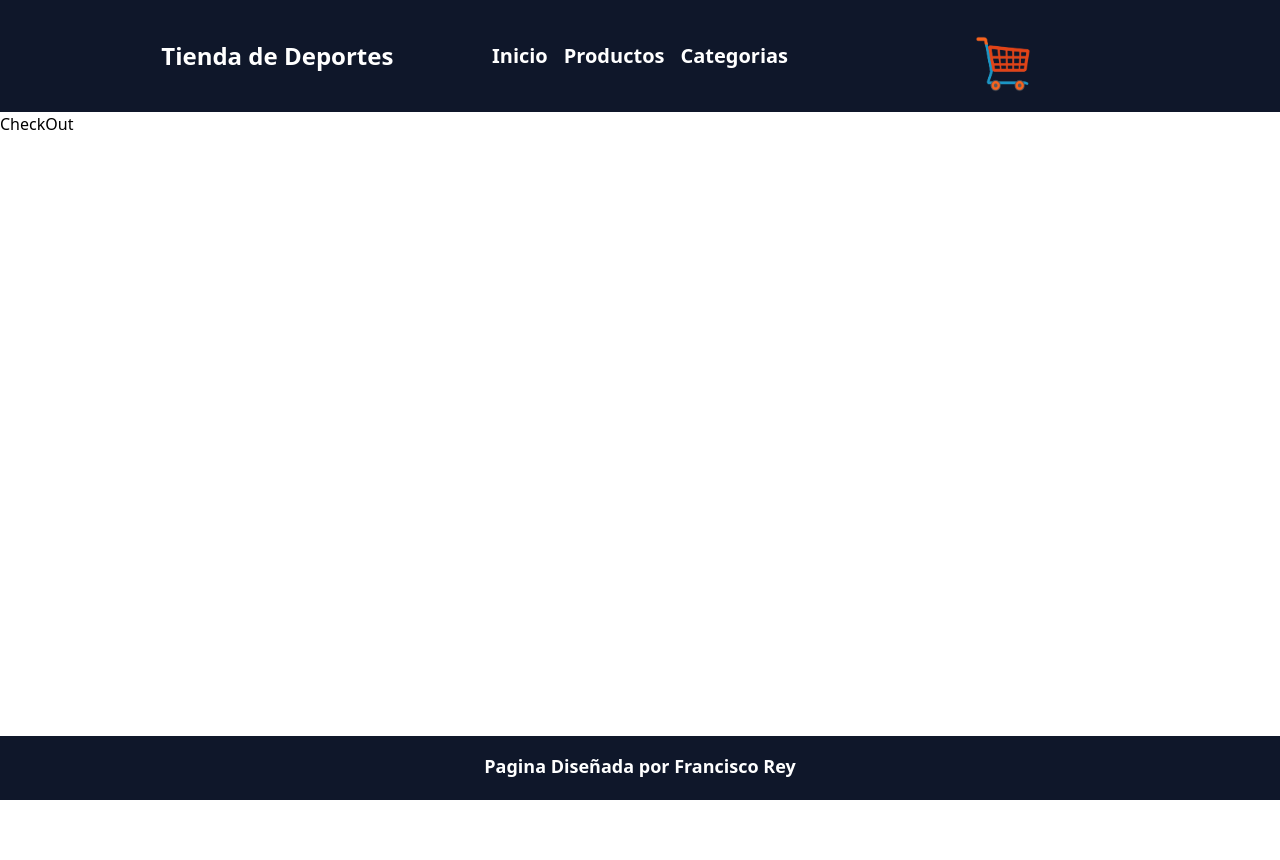
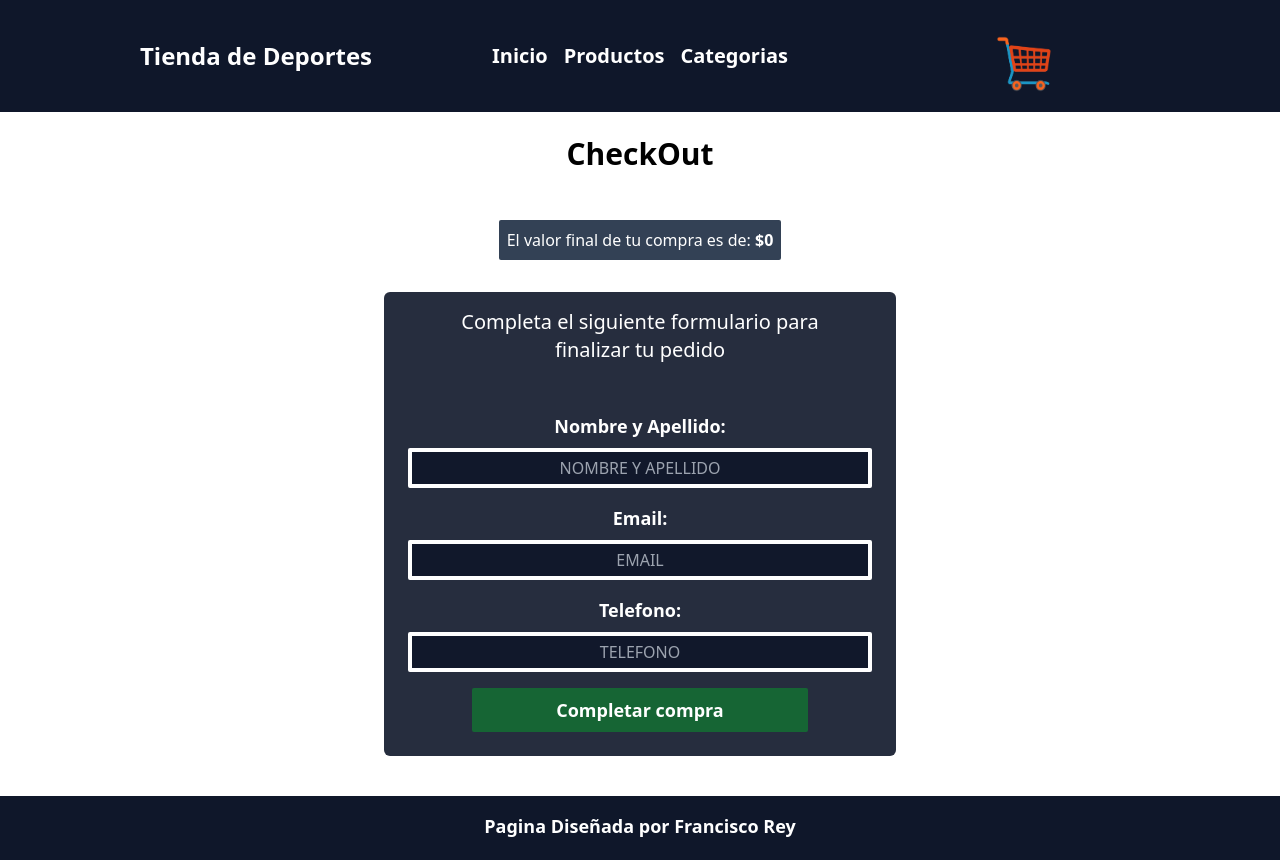
Before and after one commit to franrey98/rey-app, a React (Create React App) app: page /checkout in a window 1280 px wide. Before the commit the page ends 800 px from the top, so only its background shows below. Built offline with nearby package versions, Linux system fonts and the light colour scheme.

Commit message:
Agregue formulario, falta logica

```diff
--- a/src/components/Cart.jsx
+++ b/src/components/Cart.jsx
@@ -32,7 +32,7 @@ const Cart = () => {
                             <h2>Compra Total</h2>
                             <p>Total: {cartTotal()}</p>
                         </div>
-                        <Link to='/checkout' /* onClick={setInCartFalse} */ className='mt-4 bg-green-900 p-2 rounded-md text-white text-xl'>Ir al checkout</Link>
+                        <Link to='/checkout'  /* onClick={setInCartFalse} */ className='mt-4 bg-green-900 p-2 rounded-md text-white text-xl'>Ir al checkout</Link>
                     </div>
                 </div>
                 : <div>
--- a/src/components/Checkout.jsx
+++ b/src/components/Checkout.jsx
@@ -1,9 +1,57 @@
-import React from 'react'
+import { CartContext } from "../context/CartContext"
+import { useContext, useState } from "react"
 
 const Checkout = () => {
+
+    const { cart, cartTotal } = useContext(CartContext)
+
+    console.log(cart)
+
     return (
-        <div>
-            <h1>CheckOut</h1>
+        <div className="2xl:mx-40 pb-8">
+            <h1 className="text-center my-6  font-bold text-3xl">CheckOut</h1>
+
+            <div className="flex flex-col items-center m-2 ">
+                <p className="text-base font-normal p-2 my-6 bg-slate-700 rounded-sm text-white">El valor final de tu compra es de: <span className="font-bold">${cartTotal()}</span></p>
+            </div>
+
+
+            <form className=" bg-slate-900/90 rounded-md p-2 mx-8 md:mx-56 lg:mx-96 py-4 pb-6">
+                <p className="mb-12 font-medium text-xl mx-8 text-center text-white">Completa el siguiente formulario para finalizar tu pedido</p>
+                <div className="flex flex-col text-center">
+                    <label htmlFor="name" className="text-lg font-semibold text-white">Nombre y Apellido: </label>
+                    <input
+                        className=" font-medium text-center uppercase border-4 border-white p-1 text-white bg-slate-900/90 rounded-sm mt-2 mx-4"
+                        type="text"
+                        id="name"
+                        name="nombre"
+                        placeholder="Nombre y Apellido"
+                    />
+                </div>
+                <div className="flex flex-col text-center mt-4">
+                    <label htmlFor="email" className="text-lg text-white font-semibold">Email: </label>
+                    <input
+                        className=" font-medium text-center uppercase border-4 border-white p-1 text-white bg-slate-900/90 rounded-sm mt-2 mx-4"
+                        type="email"
+                        id="email"
+                        name="email"
+                        placeholder="Email"
+                    />
+                </div>
+                <div className="flex flex-col text-center mt-4">
+                    <label htmlFor="tel" className="text-lg text-white font-semibold">Telefono: </label>
+                    <input
+                        className=" font-medium text-center uppercase border-4 border-white p-1 text-white bg-slate-900/90 rounded-sm mt-2 mx-4"
+                        type="tel"
+                        id="tel"
+                        name="tel"
+                        placeholder="Telefono"
+                    />
+                </div>
+                <div className=" mx-20">
+                    <button className="w-full rounded-sm font-semibold text-lg flex justify-center mt-4 p-2 bg-green-800 hover:bg-green-900 transition-all text-white">Completar compra</button>
+                </div>
+            </form>
         </div>
     )
 }
--- a/src/components/ItemCategorySelect.jsx
+++ b/src/components/ItemCategorySelect.jsx
@@ -31,7 +31,7 @@ const ItemCategorySelect = () => {
 
 
     return (
-        <div className="md:mx-80 pb-12">
+        <div className="md:mx-24 pb-12">
             <h1 className="text-center font-semibold text-2xl mt-6">Categorias de Productos</h1>
             {<ItemFilter
                 items={items}
--- a/src/components/ItemFilter.jsx
+++ b/src/components/ItemFilter.jsx
@@ -3,7 +3,7 @@ import Item from "./Item"
 const ItemFilter = ({ items }) => {
 
     return (
-        <div className="grid grid-cols-2 mx-32 gap-28 mt-8">
+        <div className="grid grid-cols-2 mx-32 gap-28 mt-8 md:mx-4">
             {items.map(p => (
                 <Item
                     key={p.id}
--- a/src/components/NavBar.jsx
+++ b/src/components/NavBar.jsx
@@ -5,7 +5,7 @@ import { NavLink, Link } from 'react-router-dom'
 const NavBar = () => {
     return (
         <div className=' bg-slate-900 pt-4 pb-4'>
-            <header className='text-xl font-semibold text-white mx-24 text-center md:grid grid-cols-3 items-center justify-center justify-items-center'>
+            <header className='text-xl font-semibold text-white mx-24 text-center md:grid grid-cols-3 items-center justify-center justify-items-center gap-16'>
                 <Link to='/'>
                     <h1 className='text-2xl'>Tienda de Deportes</h1>
                 </Link>
```
